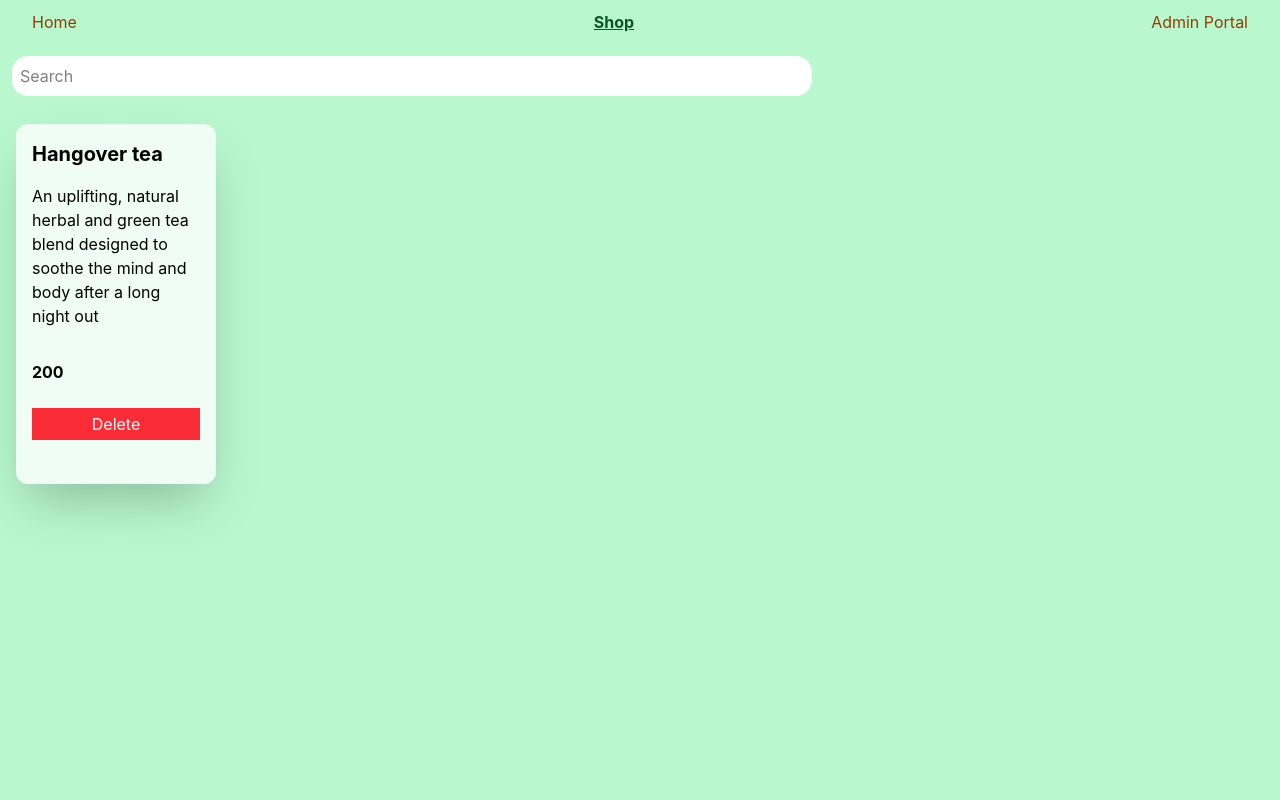
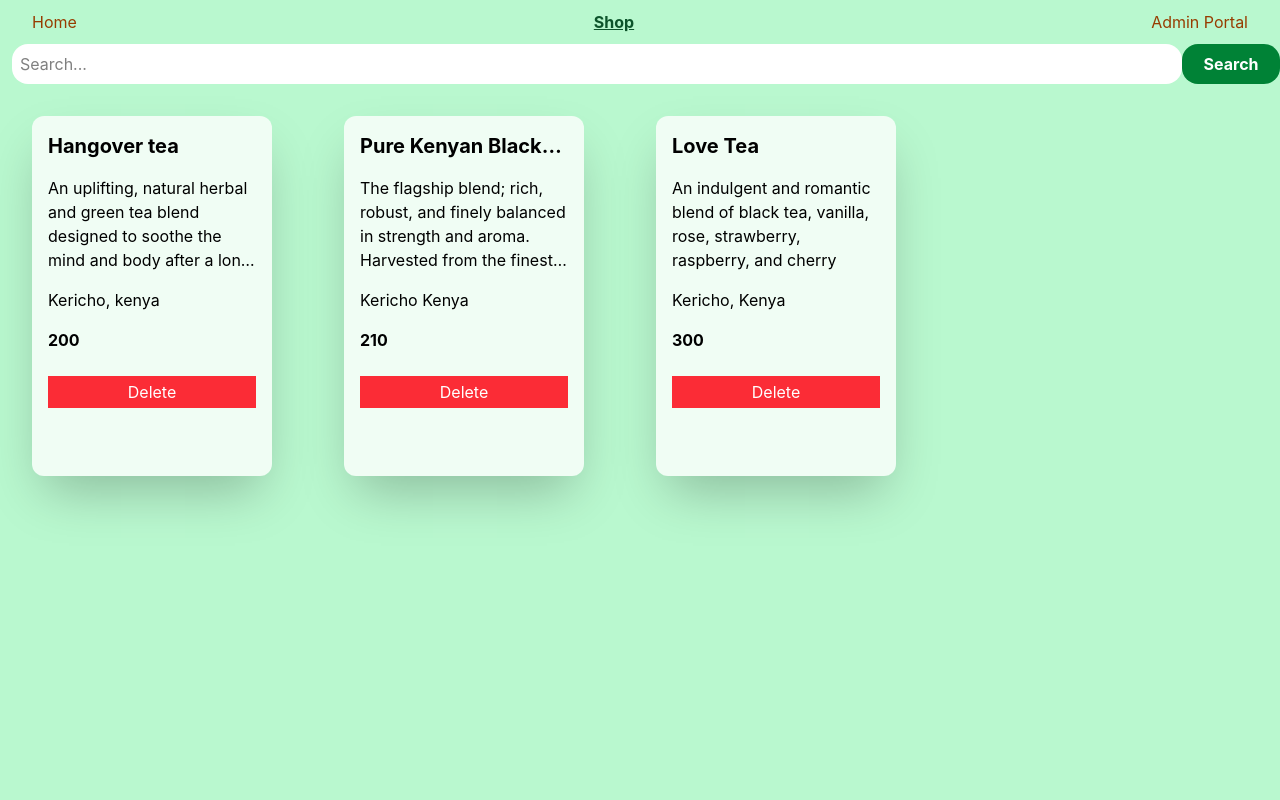
Before and after one commit to faithkamande029-cloud/steeper-tea, a React (Vite) app: page /shop in a window 1280 px wide. Shown: the top 800 px of the page. Built offline with nearby package versions, Linux system fonts and the light colour scheme; data requests are answered from the project's data file.

Commit message:
Feat: More tea card

```diff
--- a/db.json
+++ b/db.json
@@ -13,6 +13,13 @@
       "origin": "Kericho Kenya",
       "price": 210,
       "id": "HsAp1qBSdMw"
+    },
+    {
+      "name": "Love Tea",
+      "description": "An indulgent and romantic blend of black tea, vanilla, rose, strawberry, raspberry, and cherry",
+      "origin": "Kericho, Kenya",
+      "price": 300,
+      "id": "EcrTh3KjL6g"
     }
   ],
   "$schema": "./node_modules/json-server/schema.json"
--- a/src/components/TeaCard.jsx
+++ b/src/components/TeaCard.jsx
@@ -1,15 +1,15 @@
 import React from 'react'
 
-export default function TeaCard({ tea}) {
+export default function TeaCard({ tea, onDelete }) {
     if(!tea) return null;
 
   return (
     <div className='bg-green-200 p-4 m2 h-screen'>
 
-        <div className='bg-green-50 w-50 h-90 rounded-xl p-4 shadow-2xl flex flex-col gap-4'>
-            <h2 className='font-bold text-xl'>{tea.name}</h2>
-            <p>{tea.description}</p>
-            <p>{tea.orgin}</p>
+        <div className='bg-green-50 w-60 h-90 rounded-xl p-4 shadow-2xl flex flex-col gap-4'>
+            <h2 className='font-bold text-xl line-clamp-1'>{tea.name}</h2>
+            <p className='line-clamp-4'>{tea.description}</p>
+            <p>{tea.origin}</p>
             <p className='font-bold'>{tea.price}</p>
 
             <button
--- a/src/pages/Shop.jsx
+++ b/src/pages/Shop.jsx
@@ -18,7 +18,7 @@ function Shop() {
     )
 
     const handleDelete = async(id) => {
-        await fetch(`http://localhost:3001/teas${id}`,{
+        await fetch(`http://localhost:3001/teas/${id}`,{
             method: "DELETE",
         });
         setTeas((prev) => prev.filter((tea) => tea.id !== id));
@@ -27,16 +27,29 @@ function Shop() {
   return (
     <div className='bg-green-200'>
         <Navbar />
+        <div className='flex'>
             <input
                 type="text"
-            placeholder='Search'
+                placeholder='Search...'
                 value={search}
                 onChange={(e) => setSearch(e.target.value)}
-            className='bg-white flex p-2 text-md rounded-2xl w-200 m-3'
+                className='bg-white p-2 rounded-2xl w-300 ml-3'
             />
+            <button className='bg-green-700 px-2 rounded-2xl w-25 text-white font-bold onClick={() => setSearch(input)}'>Search</button>
+
+        </div>
+
+        <div className='grid grid-cols-3 md:grid-cols-2 lg:grid-cols-4 p-4'>
             {filteredTeas.map((tea) => (
-            <TeaCard key={tea.id} tea={tea} onDelete={handleDelete}/>
+            <TeaCard
+                key={tea.id}
+                tea={tea}
+                onDelete={handleDelete}
+            />
             ))}
+
+        </div>
+
     </div>
   );
 }
```
Lines whose indentation alone changed are shown as unchanged.
